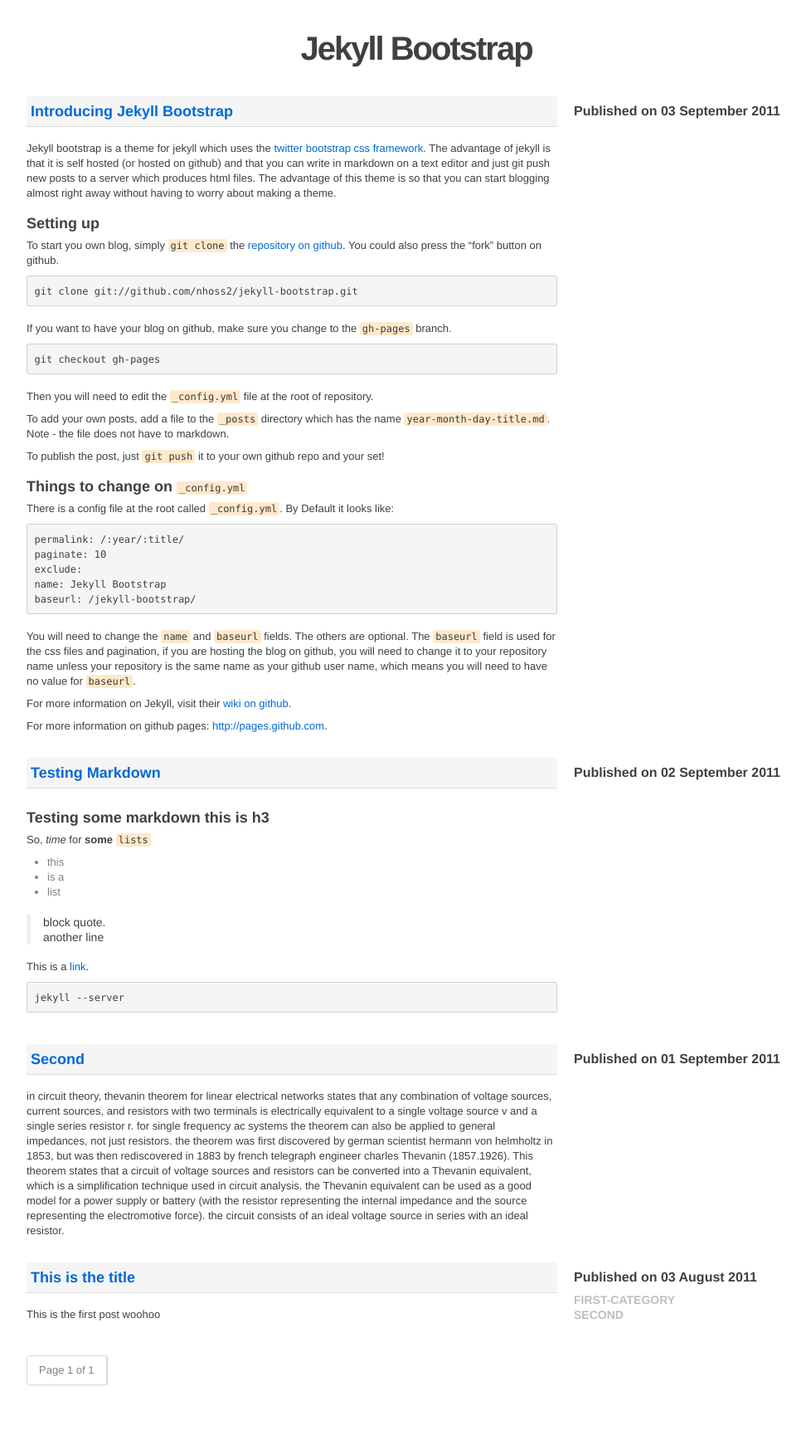
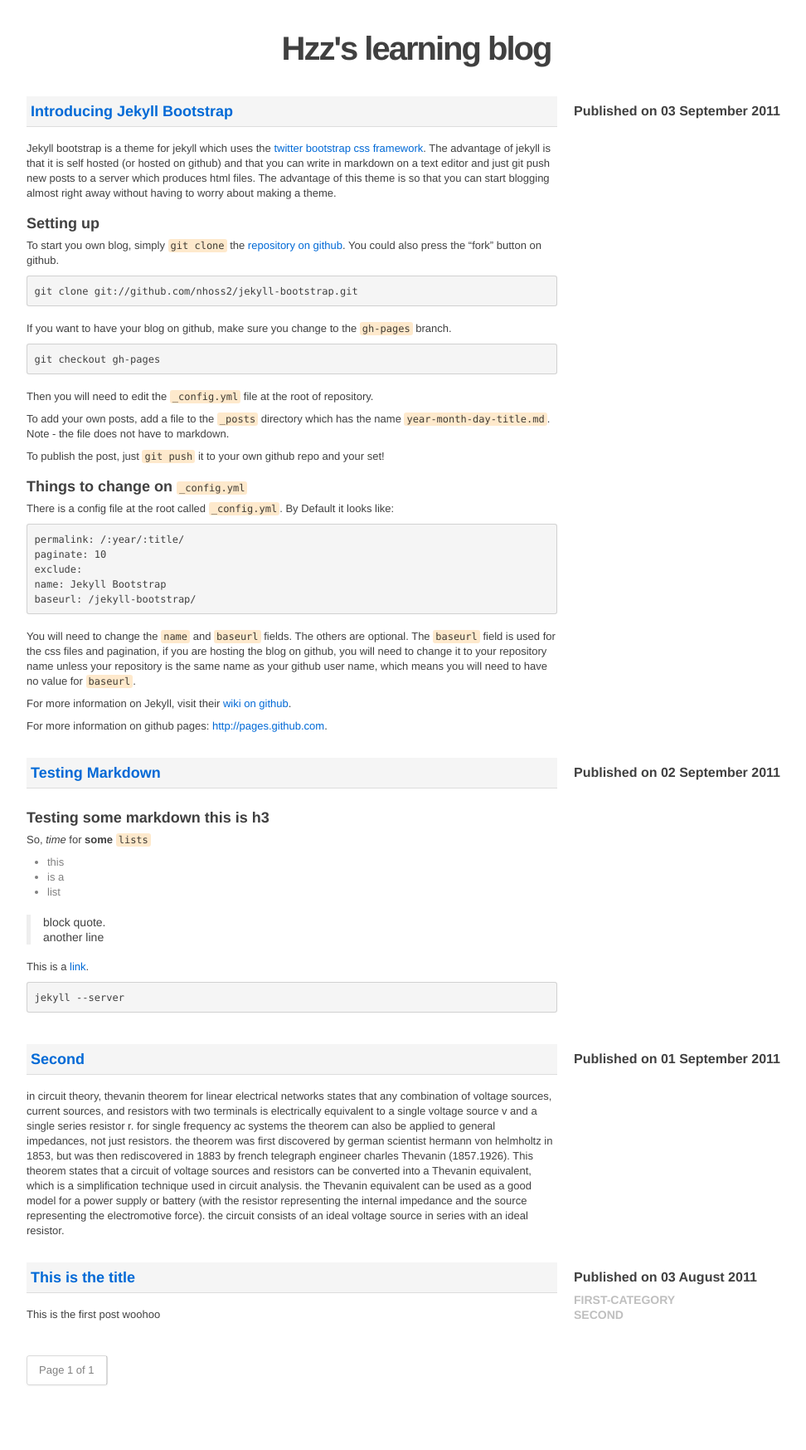
Before and after one commit to wecangonow/wecangonow.github.io, a Jekyll site: the page built from index.html, in a window 1280 px wide. Shown: the whole page at 83% size, without its empty margins (138-1110 px from the left). Built offline with Jekyll 4.4.1, drawn with Linux system fonts in a browser that asks for light colours; the list of posts is cut into pages by our own code.

Commit message:
change the file of _config.yml

```diff
--- a/_config.yml
+++ b/_config.yml
@@ -2,5 +2,5 @@
 permalink: /:year/:title/
 paginate: 10
 exclude: []
-name: Jekyll Bootstrap
-baseurl: /jekyll-bootstrap
+name: Hzz's learning blog
+baseurl: /wecangonow.github.io
```
